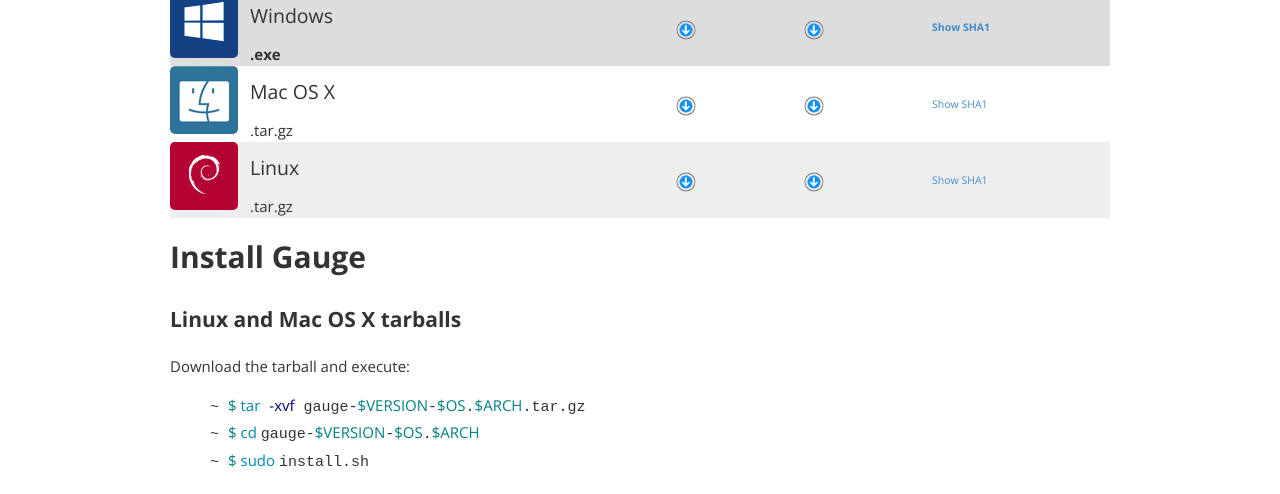
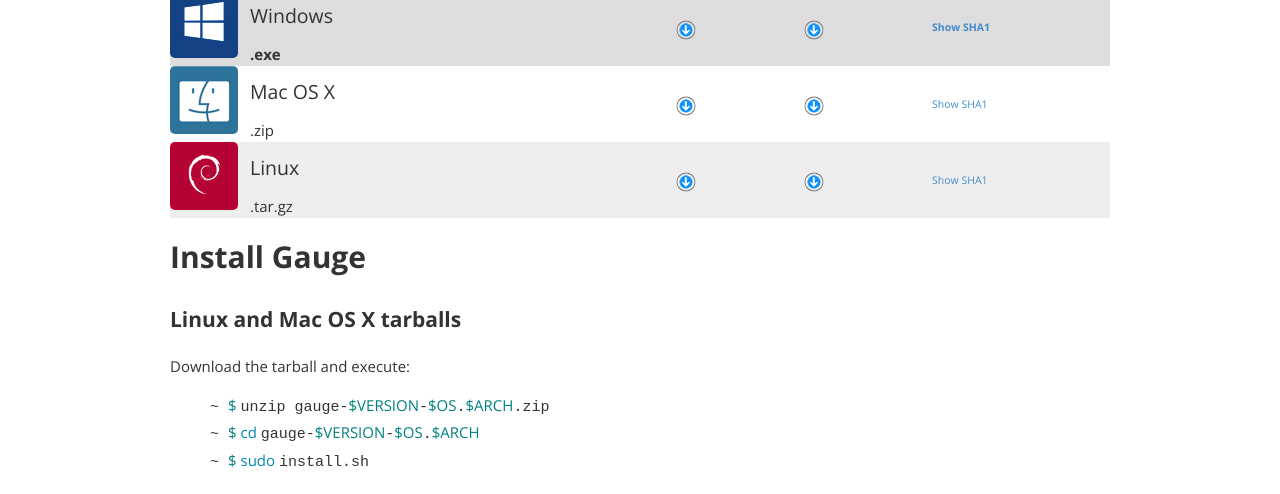
Before and after one commit to getgauge/getgauge.github.io, a Jekyll site: the page built from download.html, in a window 1280 px wide and 900 px high. Shown: the part 317-811 px from the top of the window. Built offline with Jekyll 4.4.1, drawn with Linux system fonts in a browser that asks for light colours; nearby versions of some CDN libraries; Markdown is read by kramdown in place of the engine named in the settings.

Commit message:
Updated the download link to make it .zip

```diff
--- a/download.html
+++ b/download.html
@@ -41,7 +41,7 @@ title: Download
                 <i class="os__logo mac"></i>
                 <div class="os__text">
                     <h5>Mac OS X</h5>
-                    <span>.tar.gz</span>
+                    <span>.zip</span>
                 </div>
 
             </td>
@@ -91,7 +91,7 @@ title: Download
    <p>
       Download the tarball and execute:
 {% highlight bash %}
-~ $ tar -xvf gauge-$VERSION-$OS.$ARCH.tar.gz
+~ $ unzip gauge-$VERSION-$OS.$ARCH.zip
 ~ $ cd gauge-$VERSION-$OS.$ARCH
 ~ $ sudo install.sh
 {% endhighlight %}
```
